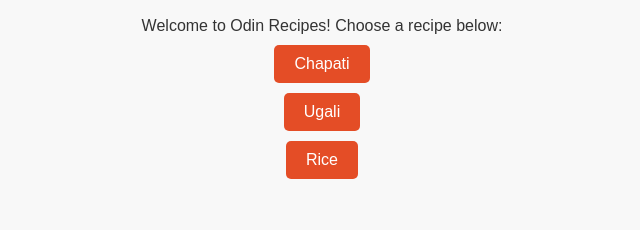
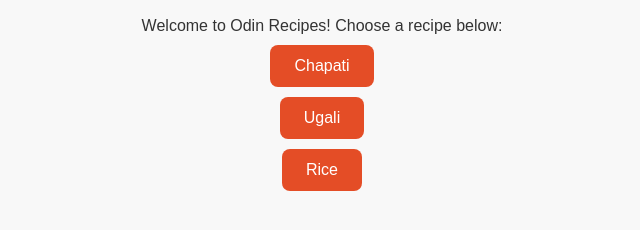
Before and after one commit to joek-yo/odin-recipes, a plain HTML site: page index.html in a window 1280 px wide. Shown: the part 68-298 px from the top of the page, without its empty margins (318-958 px from the left). Drawn offline with Linux system fonts and the light colour scheme.

Commit message:
Enhanced CSS styling for better layout

```diff
--- a/css/styles.css
+++ b/css/styles.css
@@ -12,6 +12,7 @@ body {
   color: #333;
   text-align: center;
   padding: 20px;
+  font-family: 'Poppins', sans-serif;
 }
 
 /* Main heading */
@@ -35,12 +36,13 @@ h1 {
   text-decoration: none;
   background-color: #e44d26;
   color: white;
-  padding: 10px 20px;
-  border-radius: 5px;
+  padding: 12px 24px;
+  border-radius: 8px;
   display: inline-block;
-  transition: background 0.3s;
+  transition: background 0.3s, box-shadow 0.3s;
 }
 
 .recipe-links a:hover {
   background-color: #d43f1d;
+  box-shadow: 0px 4px 6px rgba(0, 0, 0, 0.2);
 }
```
